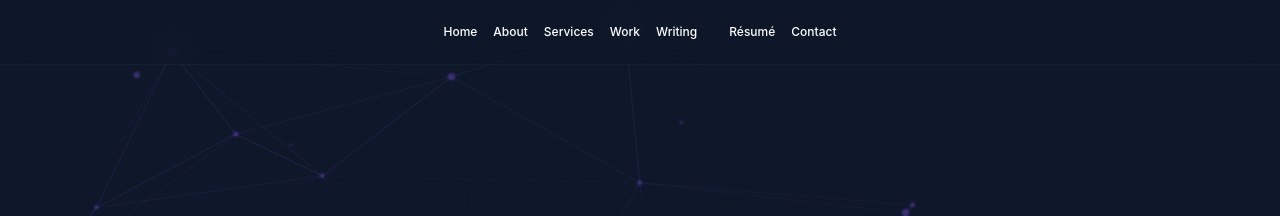
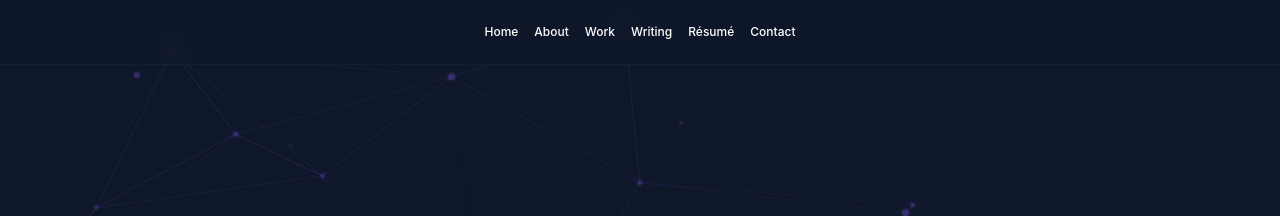
Before and after one commit to egeste/egeste.github.io, a Jekyll site: the page built from index.md, in a window 1280 px wide. Shown: the top 216 px of the page. Built offline with Jekyll 4.4.1, drawn with Linux system fonts in a browser that asks for light colours; nearby versions of some CDN libraries.

Commit message:
refactor: remove Services dropdown, add Résumé nav, relabel Work/Writing

```diff
--- a/_includes/navigation.html
+++ b/_includes/navigation.html
@@ -12,22 +12,8 @@
       <a href="{{ '/' | relative_url }}" class="text-white font-medium text-base transition-colors duration-300 py-3 border-b border-slate-700/50 hover:text-violet-400 md:border-b-0 md:py-0 md:text-xs md:flex-1 md:text-center {% if page.url == '/' %}font-bold{% endif %}" {% if page.url == '/' %}aria-current="page"{% endif %}>{{ site.navigation.home }}</a>
       <a href="{{ '/about' | relative_url }}" class="text-white font-medium text-base transition-colors duration-300 py-3 border-b border-slate-700/50 hover:text-violet-400 md:border-b-0 md:py-0 md:text-xs md:flex-1 md:text-center {% if page.url contains 'about' %}font-bold{% endif %}" {% if page.url contains 'about' %}aria-current="page"{% endif %}>About</a>
 
-      <div class="nav-dropdown w-full md:relative md:flex md:flex-1 md:w-auto">
-        <a href="#" class="text-white font-medium text-base transition-colors duration-300 py-3 border-b border-slate-700/50 hover:text-violet-400 md:border-b-0 md:py-0 md:text-xs md:text-center md:w-full {% if page.url contains 'startup-consulting' or page.url contains 'fullstack-engineering' or page.url contains 'n8n-consulting' or page.url contains 'penetration-testing' or page.url contains 'osint-solutions' %}font-bold{% endif %}">
-          Services
-        </a>
-        <div class="dropdown-menu static opacity-100 visible transform-none bg-transparent border-none shadow-none p-0 ml-4 md:absolute md:top-[calc(100%+11px)] md:left-0 md:min-w-[160px] md:bg-slate-900/80 md:backdrop-blur-xl md:border md:border-slate-700/30 md:border-t-0 md:rounded-b-lg md:shadow-lg md:opacity-0 md:invisible md:-translate-y-1 md:transition-all md:duration-200 md:z-[1000] md:p-0 md:ml-0 group-hover:md:opacity-100 group-hover:md:visible group-hover:md:translate-y-0">
-          <a href="{{ '/startup-consulting' | relative_url }}" class="block py-2 text-slate-300 no-underline font-medium transition-colors duration-200 border-b border-slate-700/50 text-sm hover:bg-violet-500/10 hover:text-violet-400 md:py-3 md:px-4 {% if page.url contains 'startup-consulting' %}text-violet-400 bg-violet-500/10{% endif %}">Startup Consulting</a>
-          <a href="{{ '/fullstack-engineering' | relative_url }}" class="block py-2 text-slate-300 no-underline font-medium transition-colors duration-200 border-b border-slate-700/50 text-sm hover:bg-violet-500/10 hover:text-violet-400 md:py-3 md:px-4 {% if page.url contains 'fullstack-engineering' %}text-violet-400 bg-violet-500/10{% endif %}">Full-Stack Engineering</a>
-          <a href="{{ '/n8n-consulting' | relative_url }}" class="block py-2 text-slate-300 no-underline font-medium transition-colors duration-200 border-b border-slate-700/50 text-sm hover:bg-violet-500/10 hover:text-violet-400 md:py-3 md:px-4 {% if page.url contains 'n8n-consulting' %}text-violet-400 bg-violet-500/10{% endif %}">Business Automation</a>
-          <a href="{{ '/penetration-testing' | relative_url }}" class="block py-2 text-slate-300 no-underline font-medium transition-colors duration-200 border-b border-slate-700/50 text-sm hover:bg-violet-500/10 hover:text-violet-400 md:py-3 md:px-4 {% if page.url contains 'penetration-testing' %}text-violet-400 bg-violet-500/10{% endif %}">Security & Code Review</a>
-          <a href="{{ '/osint-solutions' | relative_url }}" class="block py-2 text-slate-300 no-underline font-medium transition-colors duration-200 text-sm hover:bg-violet-500/10 hover:text-violet-400 md:py-3 md:px-4 {% if page.url contains 'osint-solutions' %}text-violet-400 bg-violet-500/10{% endif %}">OSINT Solutions</a>
-        </div>
-      </div>
-
       <a href="{{ '/projects' | relative_url }}" class="text-white font-medium text-base transition-colors duration-300 py-3 border-b border-slate-700/50 hover:text-violet-400 md:border-b-0 md:py-0 md:text-xs md:flex-1 md:text-center {% if page.url contains 'projects' %}font-bold{% endif %}" {% if page.url contains 'projects' %}aria-current="page"{% endif %}>{{ site.navigation.projects }}</a>
       <a href="{{ '/blog' | relative_url }}" class="text-white font-medium text-base transition-colors duration-300 py-3 border-b border-slate-700/50 hover:text-violet-400 md:border-b-0 md:py-0 md:text-xs md:flex-1 md:text-center {% if page.url contains 'blog' %}font-bold{% endif %}" {% if page.url contains 'blog' %}aria-current="page"{% endif %}>{{ site.navigation.blog }}</a>
-      <a href="{{ '/faq' | relative_url }}" class="text-white font-medium text-base transition-colors duration-300 py-3 border-b border-slate-700/50 hover:text-violet-400 md:border-b-0 md:py-0 md:text-xs md:flex-1 md:text-center {% if page.url contains 'faq' %}font-bold{% endif %}" {% if page.url contains 'faq' %}aria-current="page"{% endif %}>{{ site.navigation.faq }}</a>
       <a href="{{ '/resume' | relative_url }}" class="text-white font-medium text-base transition-colors duration-300 py-3 border-b border-slate-700/50 hover:text-violet-400 md:border-b-0 md:py-0 md:text-xs md:flex-1 md:text-center {% if page.url contains 'resume' %}font-bold{% endif %}" {% if page.url contains 'resume' %}aria-current="page"{% endif %}>{{ site.navigation.resume }}</a>
       <a href="mailto:{{ site.social.email }}" class="text-white font-medium text-base transition-colors duration-300 py-3 hover:text-violet-400 md:py-0 md:text-xs md:flex-1 md:text-center" aria-label="Contact {{ site.author.name }} via email">Contact</a>
     </div>
@@ -91,22 +77,5 @@ document.addEventListener('DOMContentLoaded', function() {
       }
     });
   });
-
-  // Desktop dropdown hover
-  const dropdown = document.querySelector('.nav-dropdown');
-  if (dropdown) {
-    dropdown.addEventListener('mouseenter', function() {
-      if (window.innerWidth >= 768) {
-        this.querySelector('.dropdown-menu').classList.add('md:opacity-100', 'md:visible', 'md:translate-y-0');
-        this.querySelector('.dropdown-menu').classList.remove('md:opacity-0', 'md:invisible', 'md:-translate-y-1');
-      }
-    });
-    dropdown.addEventListener('mouseleave', function() {
-      if (window.innerWidth >= 768) {
-        this.querySelector('.dropdown-menu').classList.remove('md:opacity-100', 'md:visible', 'md:translate-y-0');
-        this.querySelector('.dropdown-menu').classList.add('md:opacity-0', 'md:invisible', 'md:-translate-y-1');
-      }
-    });
-  }
 });
 </script>
```
